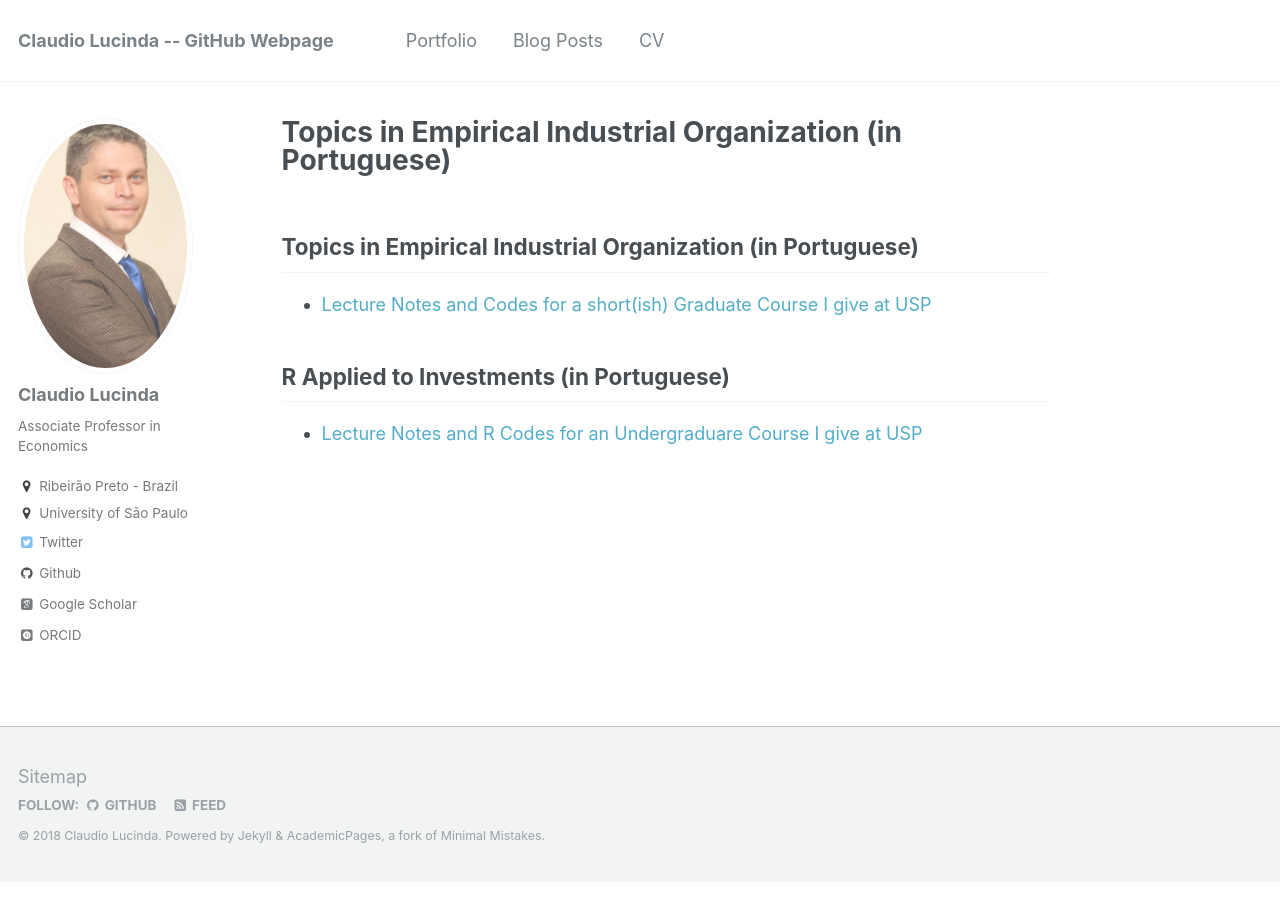
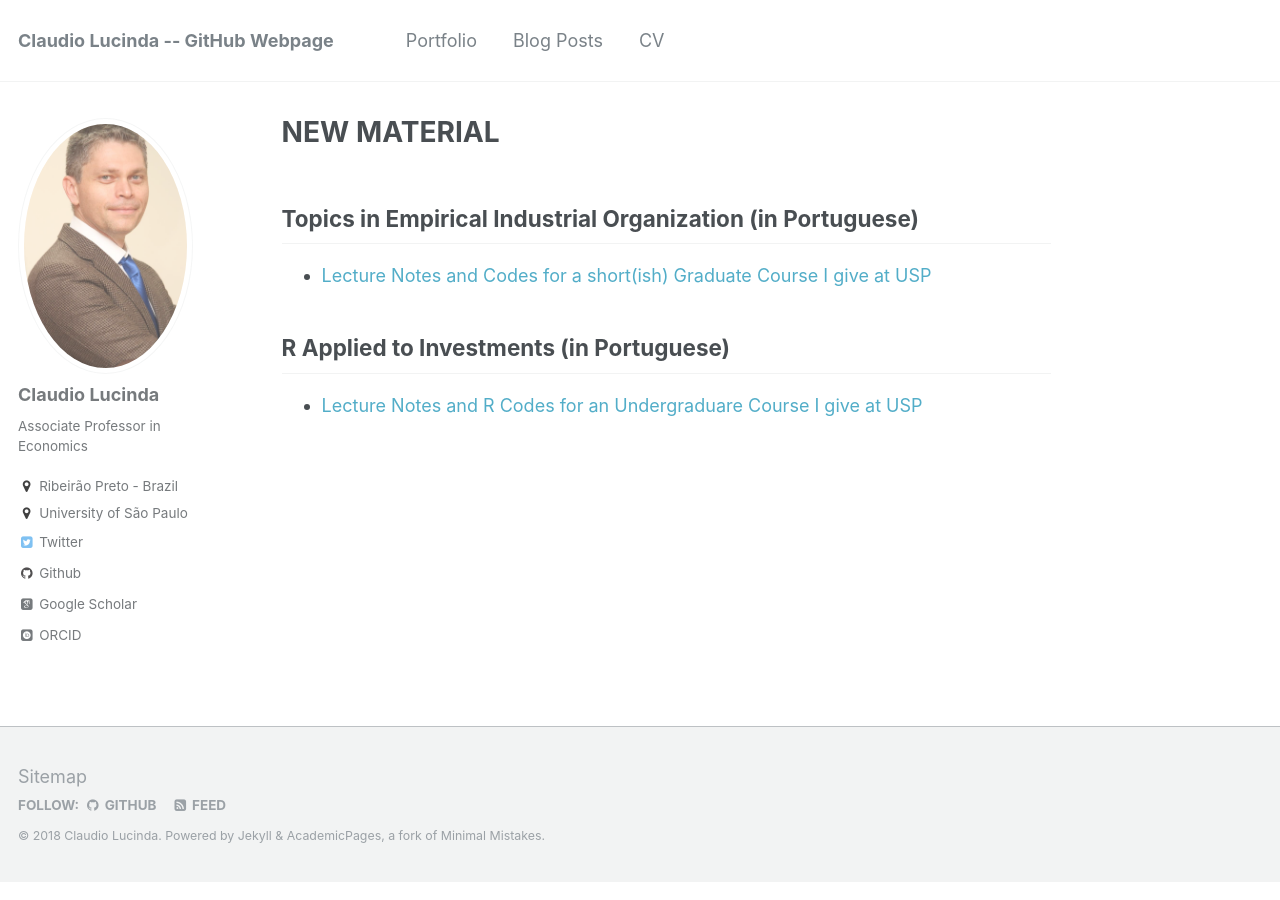
Before and after one commit to claudiolucinda/claudiolucinda.github.io, a Jekyll site: the page built from index.md, in a window 1280 px wide. Built offline with Jekyll 4.4.1, drawn with Linux system fonts in a browser that asks for light colours; some web fonts are replaced; our own code applies the rules of GitHub Pages for plain Markdown files.

Commit message:
more stuff

```diff
--- a/index.md
+++ b/index.md
@@ -1,5 +1,5 @@
 ---
-Title: **NEW MATERIAL**
+title: "NEW MATERIAL"
 ---
 
 
```
